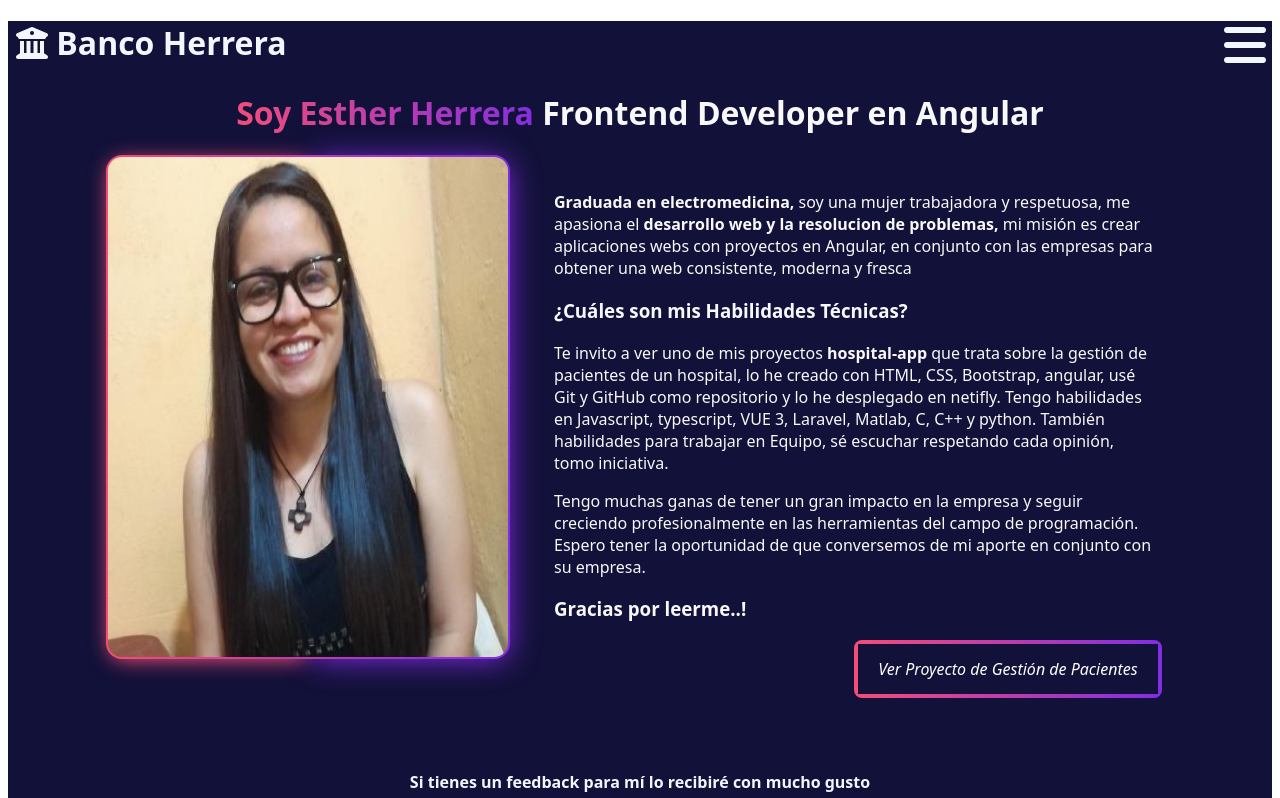
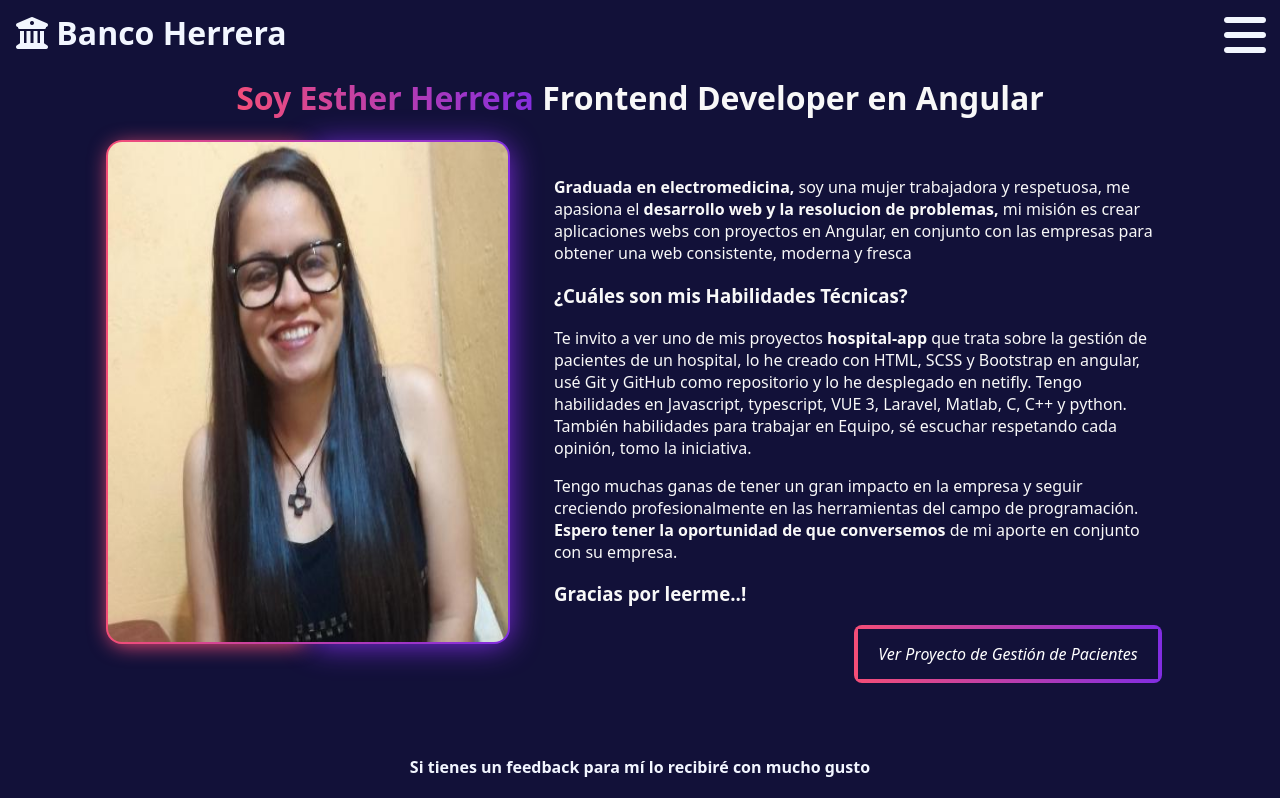
Before and after one commit to Estherherrera/bank-herrera, an Angular app: page /about in a window 1280 px wide. Shown: the top 798 px of the page. Built offline with nearby package versions, Linux system fonts and the light colour scheme.

Commit message:
Several changes and the main one is the closing of the checkbox

```diff
--- a/src/app/app.component.css
+++ b/src/app/app.component.css
@@ -1,6 +0,0 @@
-
-body {
-  background-color: #121139;
-  margin: 0;
-  font-family: system-ui, sans-serif;
-}
--- a/src/app/app.component.html
+++ b/src/app/app.component.html
@@ -1,9 +1,13 @@
-<body>
+
+
+
 
   <shared-navbar></shared-navbar>
 
-  <router-outlet></router-outlet>
+  <main>
+
+    <router-outlet></router-outlet>
+
+  </main>
 
 <shared-belowbar></shared-belowbar>
-
-</body>
--- a/src/app/pages/about-pages/about-pages.component.html
+++ b/src/app/pages/about-pages/about-pages.component.html
@@ -22,16 +22,16 @@
     <h3>¿Cuáles son mis Habilidades Técnicas?</h3>
     <p>
       Te invito a ver uno de mis proyectos <strong><a href="" class="project">hospital-app</a></strong>
-      que trata sobre la gestión de pacientes de un hospital, lo he creado con HTML, CSS, Bootstrap,
+      que trata sobre la gestión de pacientes de un hospital, lo he creado con HTML, SCSS y Bootstrap en
       angular, usé Git y GitHub como repositorio y lo he desplegado en netifly. Tengo habilidades en Javascript, typescript, VUE 3,
       Laravel, Matlab, C, C++ y python. También habilidades para trabajar en Equipo, sé escuchar
-      respetando cada opinión, tomo iniciativa.
+      respetando cada opinión, tomo la iniciativa.
     </p>
 
     <p>
       Tengo muchas ganas de tener un gran impacto en la empresa y seguir creciendo profesionalmente
-       en las herramientas del campo de programación. Espero tener la oportunidad de que
-      conversemos de mi aporte en conjunto con su empresa.
+       en las herramientas del campo de programación. <strong> Espero tener la oportunidad de que
+      conversemos </strong> de mi aporte en conjunto con su empresa.
     </p>
 
     <h3>Gracias por leerme..!</h3>
--- a/src/app/pages/pages-routing.module.ts
+++ b/src/app/pages/pages-routing.module.ts
@@ -5,7 +5,7 @@ import { HomePagesComponent } from './home-pages/home-pages.component';
 
 const routes: Routes = [
   {
-    path:'home',
+    path:'',
     component: HomePagesComponent
   },
   {
--- a/src/app/shared/components/belowbar/belowbar.component.html
+++ b/src/app/shared/components/belowbar/belowbar.component.html
@@ -15,7 +15,7 @@
 
 <nav class="nav">
   <ul class="nav-list">
-    <a routerLink="home">Home</a>
+    <a routerLink="">Home</a>
     <a href="#">Forbes</a>
     <a href="#">Forbes</a>
     <a routerLink="about">Sobre mí</a>
--- a/src/app/shared/components/navbar/navbar.component.css
+++ b/src/app/shared/components/navbar/navbar.component.css
@@ -34,7 +34,10 @@
 .respmenu {
   color: #F2F6FF;
   position: relative;
-  min-height: 48px;
+  /* min-height: 48px; */
+  margin-top: -10px;
+  margin-left: 8px;
+  margin-right: 8px;
 
 }
 
--- a/src/app/shared/components/navbar/navbar.component.html
+++ b/src/app/shared/components/navbar/navbar.component.html
@@ -1,19 +1,19 @@
 <div class="respmenu">
-  <h1 routerLink="/home" routerLinkActive="router-link-active" >
+  <h1 routerLink="/" routerLinkActive="router-link-active" >
     <i  class="fa-solid fa-building-columns"></i>
     &emsp; Banco Herrera
   </h1>
-  <input type="checkbox" >
+  <input type="checkbox" #checkbox>
   <i class="fas fa-bars"></i>
   <i class="fas fa-times"></i>
 
   <nav>
 
     <ul>
-      <a routerLink="home" >Home</a>
+      <a routerLink="" (click)="checkbox.checked = false" >Home</a>
       <!-- <a href="#">forbes</a>
       <a href="#">Forbes</a> -->
-      <a href="about">Sobre mí</a>
+      <a routerLink="about" (click)="checkbox.checked = false">Sobre mí</a>
     </ul>
   </nav>
 </div>
--- a/src/styles.css
+++ b/src/styles.css
@@ -1 +1,7 @@
 /* You can add global styles to this file, and also import other style files */
+
+body {
+  background-color: #121139;
+  margin: 0;
+  font-family: system-ui, sans-serif;
+  }
```
